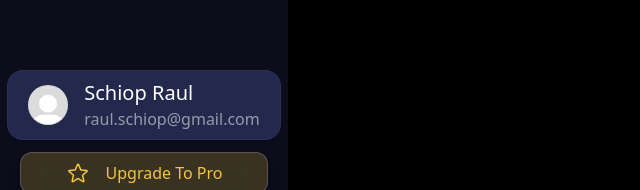
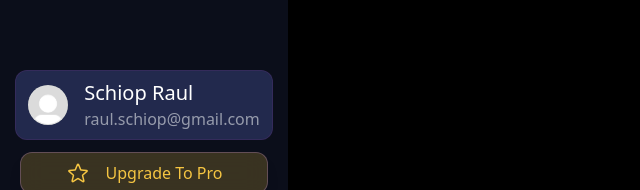
Before and after one commit to RaulSchiop/CVBoost, a Next.js app in the folder frontend/: page /tools/transform in a window 1280 px wide. Shown: the part 606-796 px from the top of the page, without its empty margins (0-640 px from the left). Built offline with nearby package versions, Linux system fonts and the light colour scheme.

Commit message:
links on sidebar for premium and profile working corectly
small buug

```diff
--- a/frontend/src/Components/Header/SideHeader.tsx
+++ b/frontend/src/Components/Header/SideHeader.tsx
@@ -229,8 +229,8 @@ export default function SideBarHeader() {
                </ul>
             </div>
             <div className="flex flex-col items-center w-full justify-center gap-3">
-               <div className="flex items-center justify-center gap-4 mt-10 bg-contrast-500/50 px-5 py-2 border border-accent-400/20 rounded-2xl">
                <Link href="/profile">
+                  <div className="flex items-center justify-center gap-4 mt-10 bg-contrast-500/50 px-3 py-2 border border-accent-400/20 rounded-xl">
                      <div className="relative w-[40px] h-[40px] rounded-full overflow-hidden bg-gray-800 flex-shrink-0 ">
                         <Image
                            src={image || NoImage}
@@ -239,7 +239,6 @@ export default function SideBarHeader() {
                            className="object-cover"
                         />
                      </div>
-                  </Link>
                      <div className="flex flex-col  justify-center">
                         <h1 className="text-white text-xl text-bold">
                            {accInfo.name}
@@ -247,6 +246,7 @@ export default function SideBarHeader() {
                         <p className="text-notUsed-200/60 ">{accInfo.email}</p>
                      </div>
                   </div>
+               </Link>
                <div className="w-full flex flex-col gap-2">
                   <Link href="../premiumSubscription">
                      <PremiumBtn>
@@ -367,9 +367,9 @@ export default function SideBarHeader() {
                         </motion.li>
                      ))}
                   </ul>
+                  <Link href="/profile">
                      <div className="flex flex-col items-center w-full justify-center gap-3">
                         <div className="flex items-center justify-center w-full gap-4 mt-10 bg-contrast-500/50 px-4 py-2 border border-accent-400/20 rounded-2xl">
-                        <Link href="/profile">
                            <div className="relative w-[40px] h-[40px] rounded-full overflow-hidden bg-gray-800 flex-shrink-0 ">
                               <Image
                                  src={image || NoImage}
@@ -378,7 +378,7 @@ export default function SideBarHeader() {
                                  className="object-cover"
                               />
                            </div>
-                        </Link>
+
                            <div className="flex flex-col  justify-center">
                               <h1 className="text-white text-xl text-bold">
                                  {accInfo.name}
@@ -389,6 +389,7 @@ export default function SideBarHeader() {
                            </div>
                         </div>
                      </div>
+                  </Link>
                   <div className="w-full flex flex-col gap-2">
                      <Link href={"/premiumSubscription"}>
                         <PremiumBtn>
```
Lines whose indentation alone changed are shown as unchanged.
